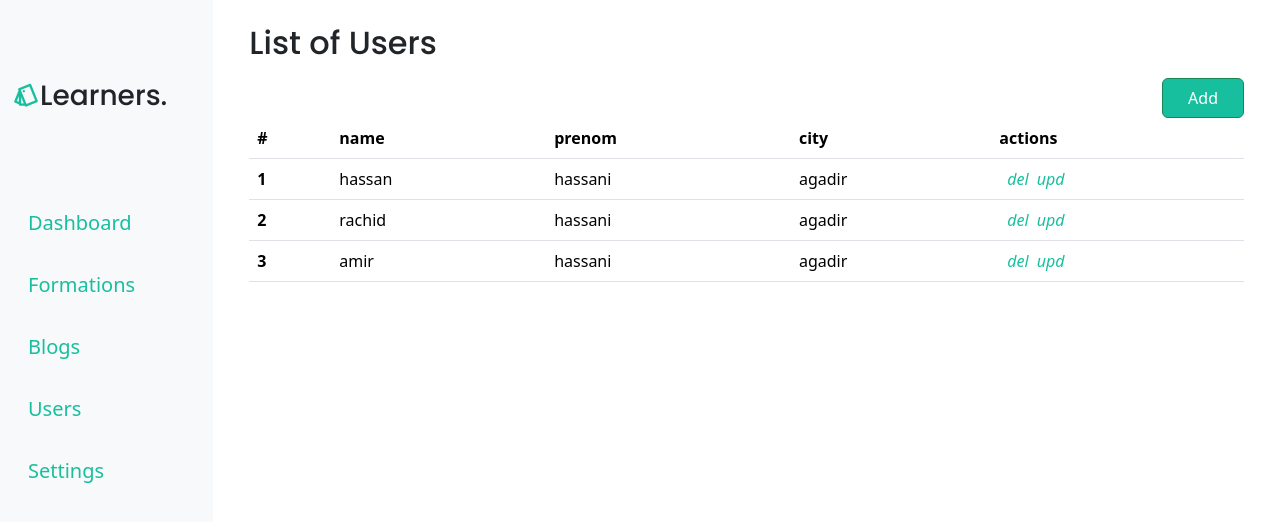
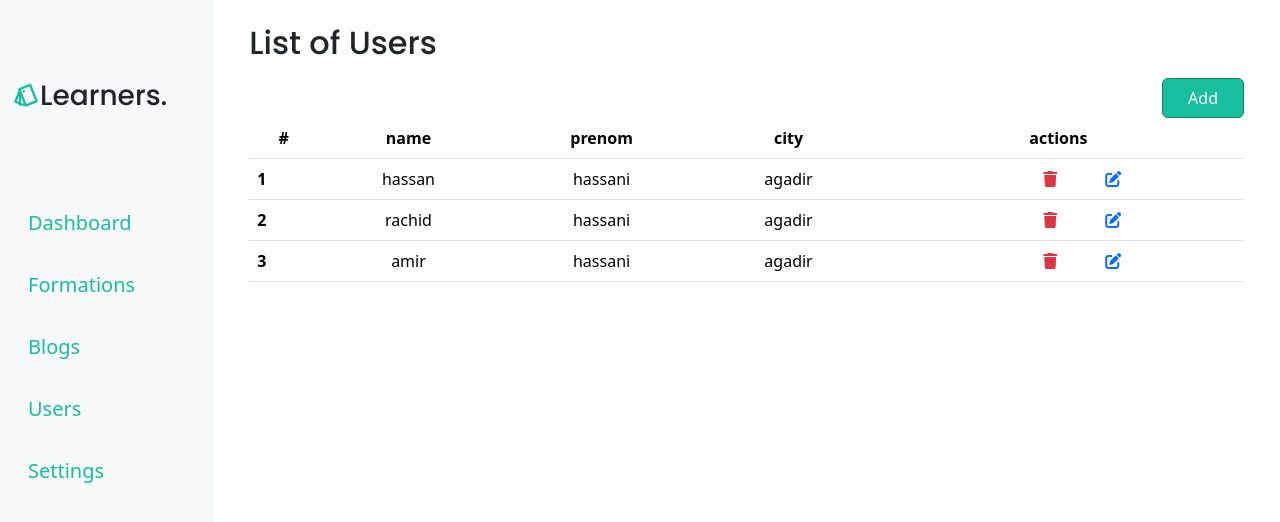
Before and after one commit to PFE-Elearning/pfe-e-learning, a React (Create React App) app: page /admin/users in a window 1280 px wide. Shown: the top 522 px of the page. Built offline with nearby package versions, Linux system fonts and the light colour scheme; a web font is replaced by a local one.

Commit message:
create table component

```diff
--- a/public/index.html
+++ b/public/index.html
@@ -15,6 +15,7 @@
       user's mobile device or desktop. See https://developers.google.com/web/fundamentals/web-app-manifest/
     -->
     <link rel="manifest" href="%PUBLIC_URL%/manifest.json" />
+    <link rel="stylesheet" href="https://cdnjs.cloudflare.com/ajax/libs/font-awesome/6.4.0/css/all.min.css" integrity="sha512-iecdLmaskl7CVkqkXNQ/ZH/XLlvWZOJyj7Yy7tcenmpD1ypASozpmT/E0iPtmFIB46ZmdtAc9eNBvH0H/ZpiBw==" crossorigin="anonymous" referrerpolicy="no-referrer" />
     <!--
       Notice the use of %PUBLIC_URL% in the tags above.
       It will be replaced with the URL of the `public` folder during the build.
--- a/src/admin/compnents/Table.js
+++ b/src/admin/compnents/Table.js
@@ -7,11 +7,11 @@ export default function Table(props) {
             <table class="table">
                 <thead>
                     <tr>
-                        <th scope="col">#</th>
-                        <th scope="col">name</th>
-                        <th scope="col">prenom</th>
-                        <th scope="col">city</th>
-                        <th scope="col">actions</th>
+                        <th scope="col" className="text-center">#</th>
+                        <th scope="col" className="text-center">name</th>
+                        <th scope="col" className="text-center">prenom</th>
+                        <th scope="col" className="text-center">city</th>
+                        <th scope="col" className="text-center">actions</th>
                     </tr>
                 </thead>
                 <tbody>
@@ -20,12 +20,12 @@ export default function Table(props) {
                             return(
                                 <tr>
                                 <th scope="row">{element.id}</th>
-                                <td>{element.name}</td>
-                                <td>{element.prenom}</td>
-                                <td>{element.city}</td>
-                                <td>
-                                    <i className="mx-2">del</i>
-                                    <i>upd</i>
+                                <td className="text-center">{element.name}</td>
+                                <td className="text-center">{element.prenom}</td>
+                                <td className="text-center">{element.city}</td>
+                                <td className="text-center">
+                                    <i className="mx-5"><i className="fa-solid fa-trash text-danger"></i></i>
+                                    <i className="fa-solid fa-pen-to-square text-primary"></i>
                                 </td>
 
                             </tr>
```
